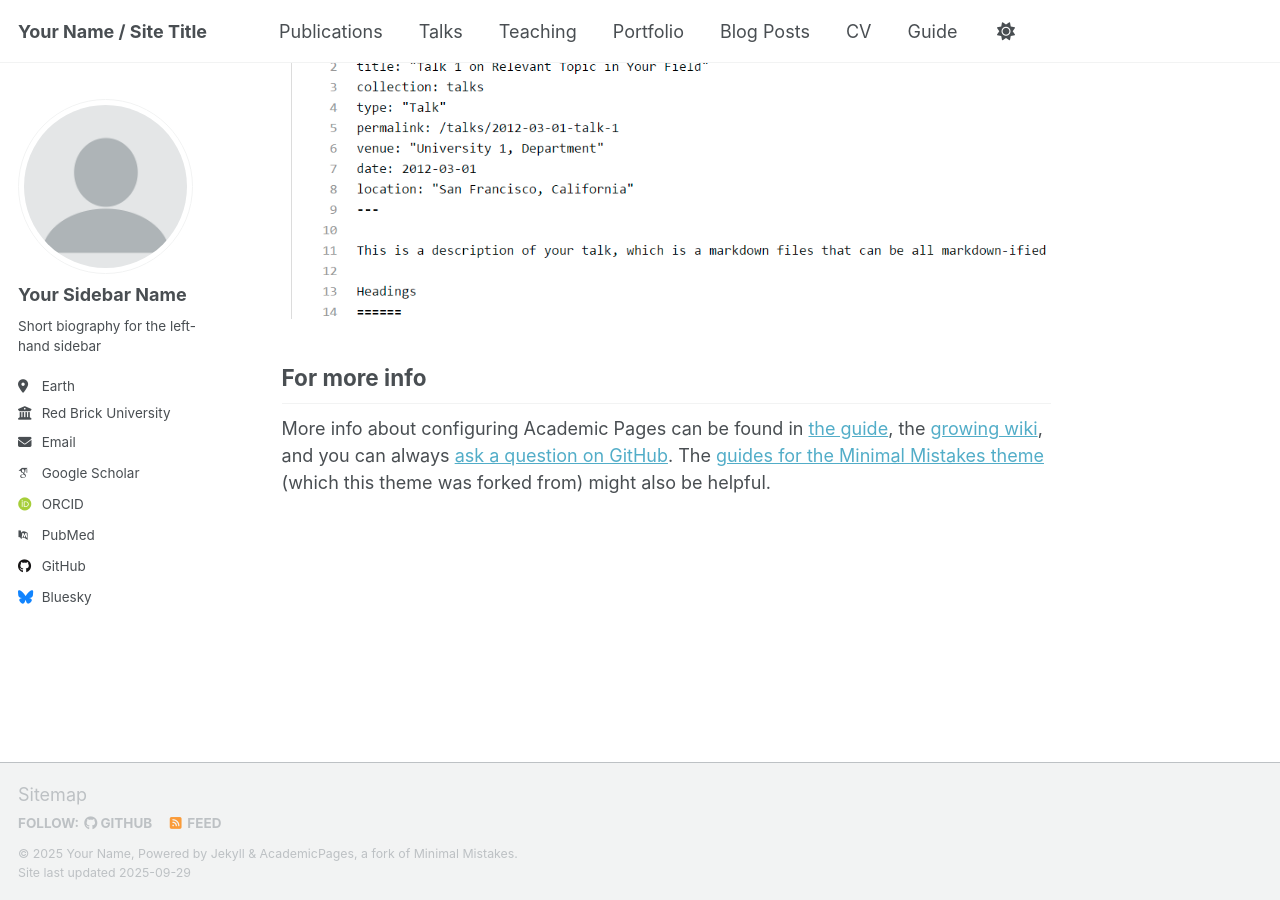
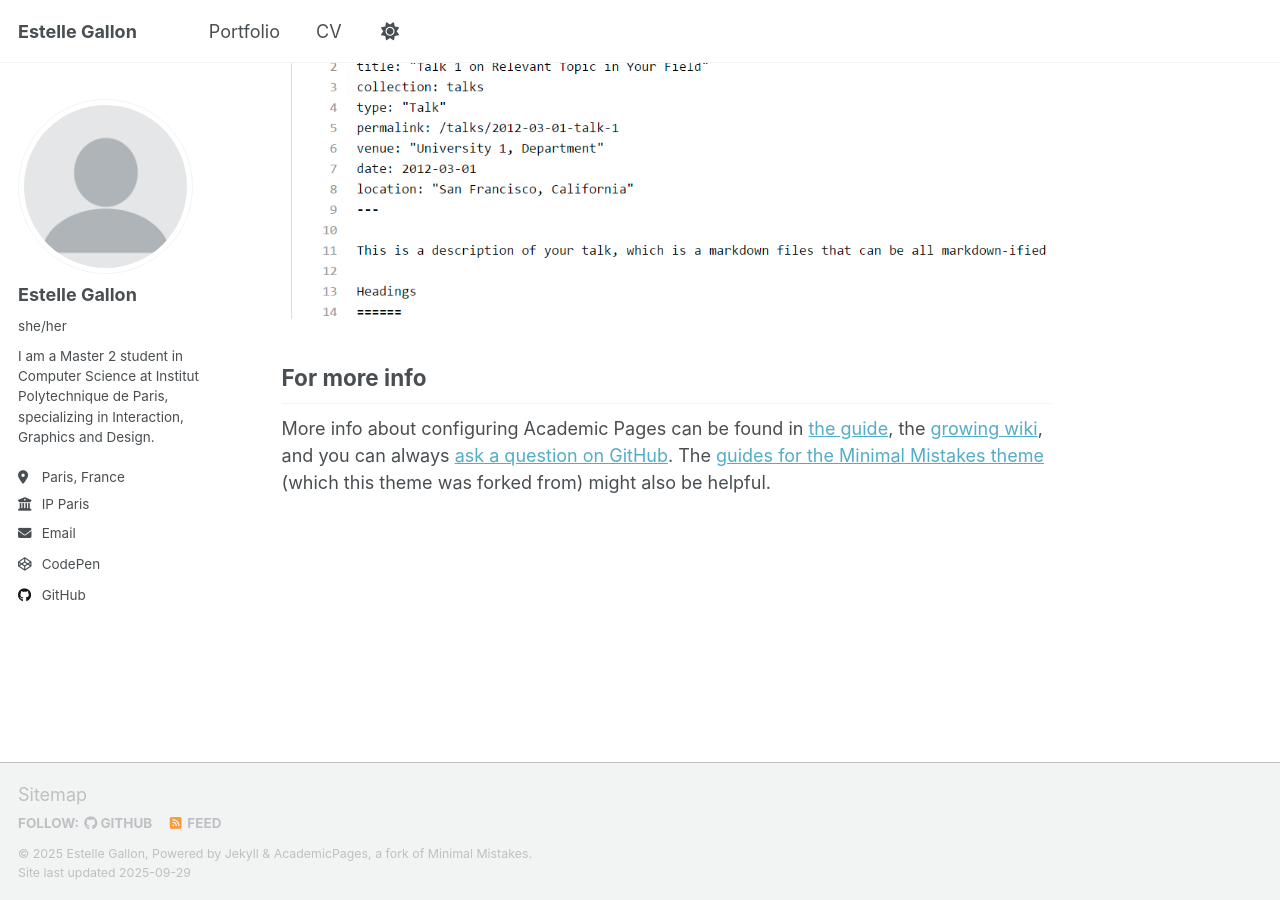
Before and after one commit to EstelleGallon/EstelleGallon.github.io, a Jekyll site: the page built from _pages/about.md, in a window 1280 px wide and 900 px high, scrolled down 2880 px. Built offline with Jekyll 4.4.1, drawn with Linux system fonts in a browser that asks for light colours; some web fonts are replaced; a script that is not in the unit is left out.

```diff
--- a/_config.yml
+++ b/_config.yml
@@ -9,9 +9,9 @@
 # Basic Site Settings
 locale                   : "en-US"
 site_theme               : "default" # Currently available options are "default", "air"
-title                    : "Your Name / Site Title"
+title                    : "Estelle Gallon"
 title_separator          : "-"
-name                     : &name "Your Name"
+name                     : &name "Estelle Gallon"
 description              : &description "Your Name's academic portfolio"   # Update this with a general description of your site, this is the default if not overridden by a page
 url                      : https://academicpages.github.io # The base hostname & protocol for your site e.g. "https://[your GitHub username].github.io",
                                                            # or if you already have some other page hosted on Github then use "https://[your GitHub username].github.io/[Your Repo Name]"
@@ -24,37 +24,37 @@ repository               : "academicpages/academicpages.github.io"
 author:
   # Biographic information
   avatar           : "profile.png"
-  name             : "Your Sidebar Name"
-  pronouns         : # example: "she/her"
-  bio              : "Short biography for the left-hand sidebar"
-  location         : "Earth"
-  employer         : "Red Brick University"
+  name             : "Estelle Gallon"
+  pronouns         : "she/her"# example: "she/her"
+  bio              : "I am a Master 2 student in Computer Science at Institut Polytechnique de Paris, specializing in Interaction, Graphics and Design."
+  location         : "Paris, France"
+  employer         : "IP Paris"
   uri              : # URL
-  email            : "none@example.org"
+  email            : "estellegallon@gmail.com"
 
   # Academic websites
   academia         : # URL
   arxiv            : # URL - Update with the correct link to your profile
-  googlescholar    : "https://scholar.google.com/citations?user=PS_CX0AAAAAJ"
+  googlescholar    : #"https://scholar.google.com/citations?user=PS_CX0AAAAAJ"
   inspire-hep      : # URL
   impactstory      : # URL
-  orcid            : "http://orcid.org/yourorcidurl"
+  orcid            : #"http://orcid.org/yourorcidurl"
   semantic         : # URL
-  pubmed           : "https://www.ncbi.nlm.nih.gov/pubmed/?term=john+snow"
+  pubmed           : #"https://www.ncbi.nlm.nih.gov/pubmed/?term=john+snow"
   researchgate     : # URL
   scopus           : # URL
 
   # Repositories and software development
   bitbucket        : # Username - Update with your username on the site
-  codepen          : # Username
+  codepen          : "EstelleGallon" # Username
   dribbble         : # Username
-  github           : "academicpages"
+  github           : "EstelleGallon" # Username
   kaggle           : # Username
   stackoverflow    : # User number or user number and name (i.e., use "1" or "1/jeff-atwood")
 
   # Social media
   artstation       : # Username
-  bluesky          : "bsky.app" # Replace this with you Bluesky username
+  bluesky          : #"bsky.app" # Replace this with you Bluesky username
   facebook         : # Username
   flickr           : # Username
   foursquare       : # Username
```
Also changed, not shown: _data/navigation.yml (+10 -10 lines), _portfolio/1_PuzzlePath.html (added, +30 -0 lines), _portfolio/2_StardewHelper.html (added, +38 -0 lines), _portfolio/3_DrawingVect.html (added, +32 -0 lines), _portfolio/4_RSM.html (added, +31 -0 lines), _portfolio/5_PvPetanque.html (added, +27 -0 lines), _portfolio/6_BudgetApp.html (added, +39 -0 lines), _portfolio/portfolio-1.md (deleted, +0 -7 lines), _portfolio/portfolio-2.html (deleted, +0 -7 lines), images/portfolio/Pvpetanque.png (added), images/portfolio/RSM.png (added), images/portfolio/budgetApp.png (added), images/portfolio/drawingVect.png (added), images/portfolio/puzzlePath.jpeg (added), 1 more files.
